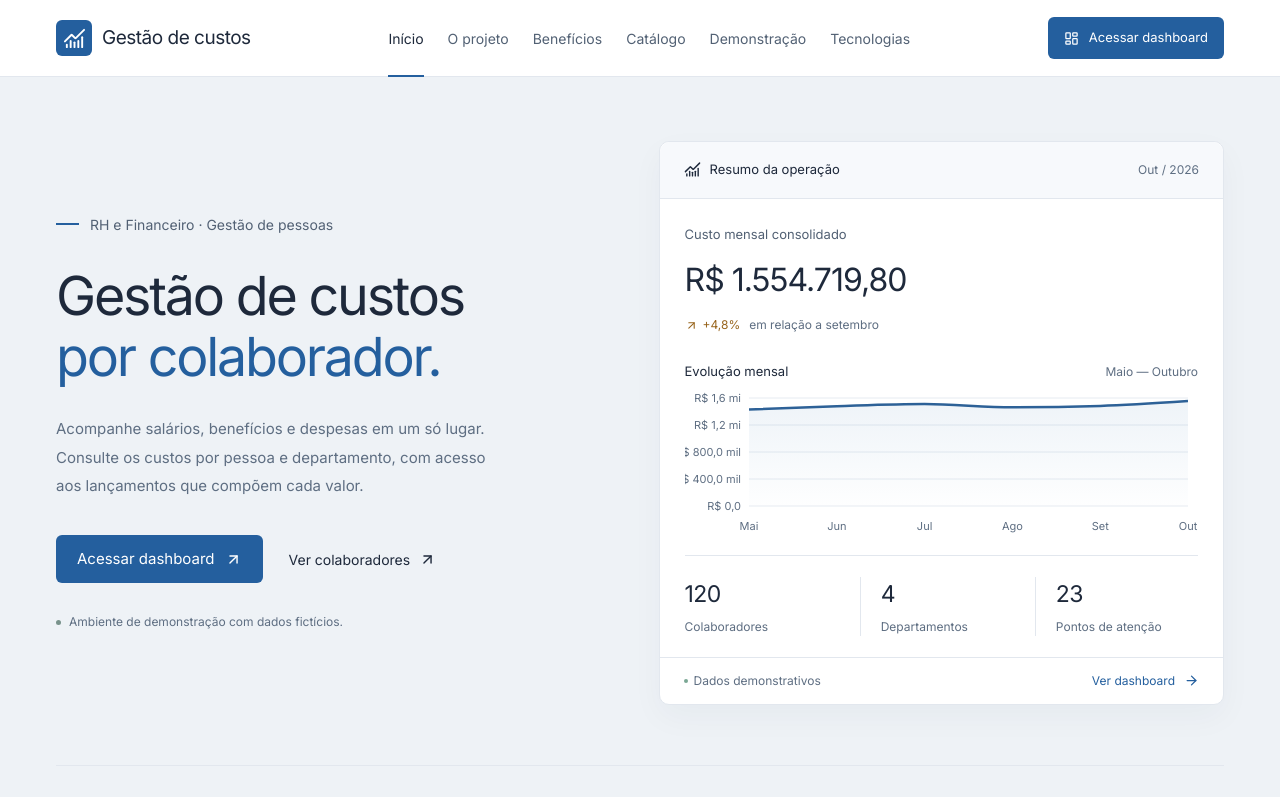
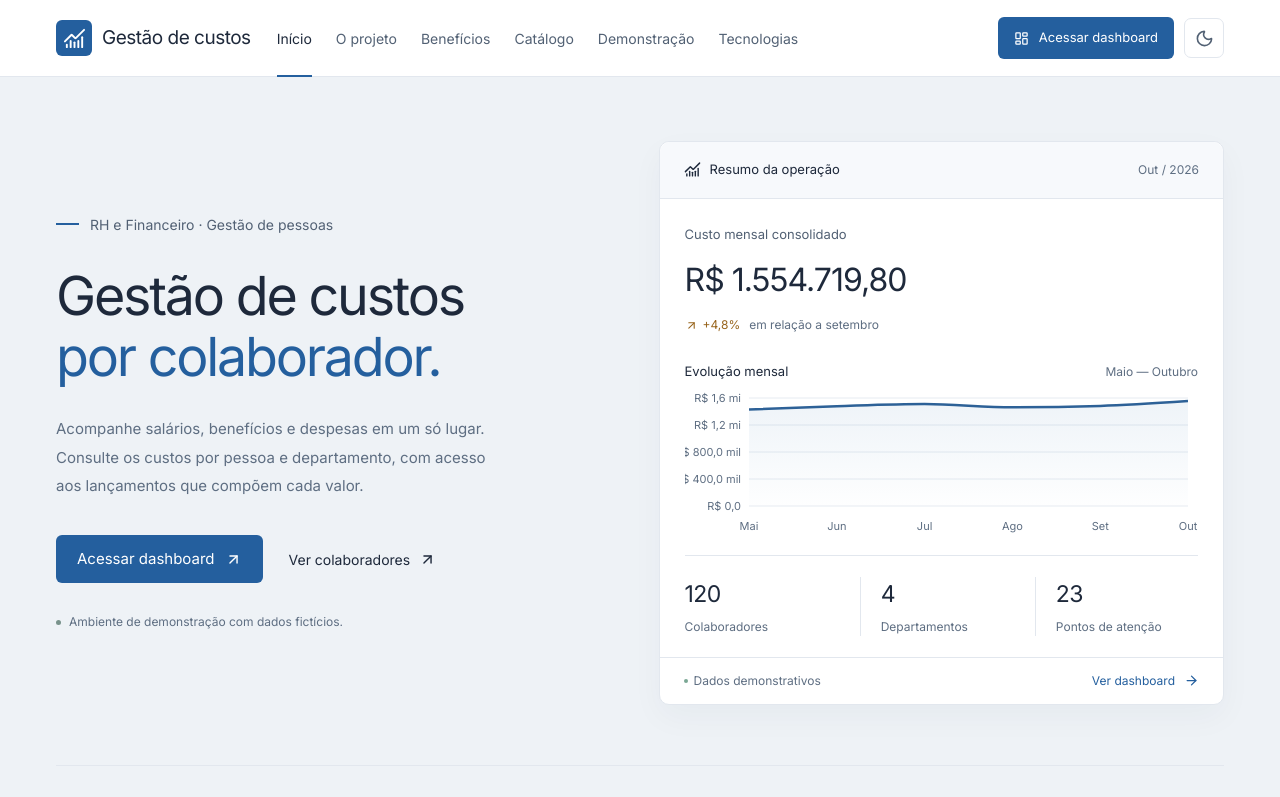
Before and after one commit to Jukamargo/frontend-pi-gestao-de-custos, a React (Vite) app in the folder intelligent-cost-management/: page / in a window 1280 px wide. Shown: the top 797 px of the page. Built offline with nearby package versions, Linux system fonts and the light colour scheme.

Commit message:
feat: Adicionar seletor de tema com preferência persistida

```diff
--- a/intelligent-cost-management/index.html
+++ b/intelligent-cost-management/index.html
@@ -4,7 +4,27 @@
     <meta charset="UTF-8" />
     <link rel="icon" type="image/svg+xml" href="/favicon.svg" />
     <meta name="viewport" content="width=device-width, initial-scale=1.0" />
-    <meta name="theme-color" content="#080F1F" />
+    <meta name="theme-color" content="#f4f6f9" />
+    <script>
+      // Aplicar o tema antes de carregar a interface evita um clarão na abertura.
+      ;(() => {
+        let preference
+        try {
+          preference = localStorage.getItem('gestao-de-custos:theme')
+        } catch {
+          // O tema do sistema continua disponível sem armazenamento local.
+        }
+        const theme =
+          preference === 'light' || preference === 'dark'
+            ? preference
+            : matchMedia('(prefers-color-scheme: dark)').matches
+              ? 'dark'
+              : 'light'
+        document.documentElement.dataset.theme = theme
+        document.querySelector('meta[name="theme-color"]').content =
+          theme === 'dark' ? '#0b1422' : '#f4f6f9'
+      })()
+    </script>
     <meta
       name="description"
       content="Gestão de custos — Inovanet: demonstração da consolidação mensal por colaborador, com salário, benefícios da Sólides e despesas variáveis do Omie."
--- a/intelligent-cost-management/src/components/layout/Header.tsx
+++ b/intelligent-cost-management/src/components/layout/Header.tsx
@@ -4,6 +4,7 @@ import { Menu, LayoutDashboard } from 'lucide-react'
 import { Brand } from './Brand'
 import { MobileMenu } from './MobileMenu'
 import { Button } from '../ui/Button'
+import { ThemeToggle } from '../ui/ThemeToggle'
 export function Header() {
   const [open, setOpen] = useState(false)
   return (
@@ -20,12 +21,14 @@ export function Header() {
           <NavLink to="/demonstracao">Demonstração</NavLink>
           <NavLink to="/tecnologias">Tecnologias</NavLink>
         </nav>
+        <div className="header-controls">
           <div className="header-action">
             <Button to="/dashboard">
               <LayoutDashboard size={15} />
               Acessar dashboard
             </Button>
           </div>
+          <ThemeToggle />
           <button
             className="icon-button menu-toggle"
             aria-label="Abrir menu"
@@ -36,6 +39,7 @@ export function Header() {
             <Menu />
           </button>
         </div>
+      </div>
       {open && <MobileMenu onClose={() => setOpen(false)} />}
     </header>
   )
--- /dev/null
+++ b/intelligent-cost-management/src/components/ui/ThemeToggle.tsx
@@ -0,0 +1,20 @@
+import { Moon, Sun } from 'lucide-react'
+import { useTheme } from '../../hooks/useTheme'
+
+export function ThemeToggle() {
+  const { theme, toggleTheme } = useTheme()
+  const Icon = theme === 'dark' ? Sun : Moon
+  return (
+    <button
+      type="button"
+      role="switch"
+      className="icon-button theme-toggle"
+      aria-label="Modo escuro"
+      aria-checked={theme === 'dark'}
+      title={theme === 'dark' ? 'Ativar modo claro' : 'Ativar modo escuro'}
+      onClick={toggleTheme}
+    >
+      <Icon size={19} aria-hidden="true" />
+    </button>
+  )
+}
--- /dev/null
+++ b/intelligent-cost-management/src/hooks/useTheme.ts
@@ -0,0 +1,70 @@
+import { useEffect, useState } from 'react'
+
+type Theme = 'light' | 'dark'
+const storageKey = 'gestao-de-custos:theme'
+const mediaQuery = '(prefers-color-scheme: dark)'
+
+function parseTheme(value: string | null): Theme | null {
+  return value === 'light' || value === 'dark' ? value : null
+}
+
+function storedTheme(): Theme | null {
+  try {
+    return parseTheme(window.localStorage.getItem(storageKey))
+  } catch {
+    return null
+  }
+}
+
+function systemTheme(): Theme {
+  return window.matchMedia(mediaQuery).matches ? 'dark' : 'light'
+}
+
+export function useTheme() {
+  const [preference, setPreference] = useState(storedTheme)
+  const [theme, setTheme] = useState<Theme>(
+    () =>
+      parseTheme(document.documentElement.dataset.theme ?? null) ??
+      storedTheme() ??
+      systemTheme(),
+  )
+
+  useEffect(() => {
+    document.documentElement.dataset.theme = theme
+    document
+      .querySelector('meta[name="theme-color"]')
+      ?.setAttribute('content', theme === 'dark' ? '#0b1422' : '#f4f6f9')
+  }, [theme])
+
+  useEffect(() => {
+    const media = window.matchMedia(mediaQuery)
+    const followSystem = (event: MediaQueryListEvent) => {
+      if (preference === null) setTheme(event.matches ? 'dark' : 'light')
+    }
+    const syncPreference = (event: StorageEvent) => {
+      if (event.key !== storageKey && event.key !== null) return
+      const next = parseTheme(event.newValue)
+      setPreference(next)
+      setTheme(next ?? systemTheme())
+    }
+    media.addEventListener('change', followSystem)
+    window.addEventListener('storage', syncPreference)
+    return () => {
+      media.removeEventListener('change', followSystem)
+      window.removeEventListener('storage', syncPreference)
+    }
+  }, [preference])
+
+  function toggleTheme() {
+    const next = theme === 'dark' ? 'light' : 'dark'
+    setTheme(next)
+    setPreference(next)
+    try {
+      window.localStorage.setItem(storageKey, next)
+    } catch {
+      // A seleção continua funcionando quando o navegador bloqueia o armazenamento.
+    }
+  }
+
+  return { theme, toggleTheme }
+}
```
Lines whose indentation alone changed are shown as unchanged.
